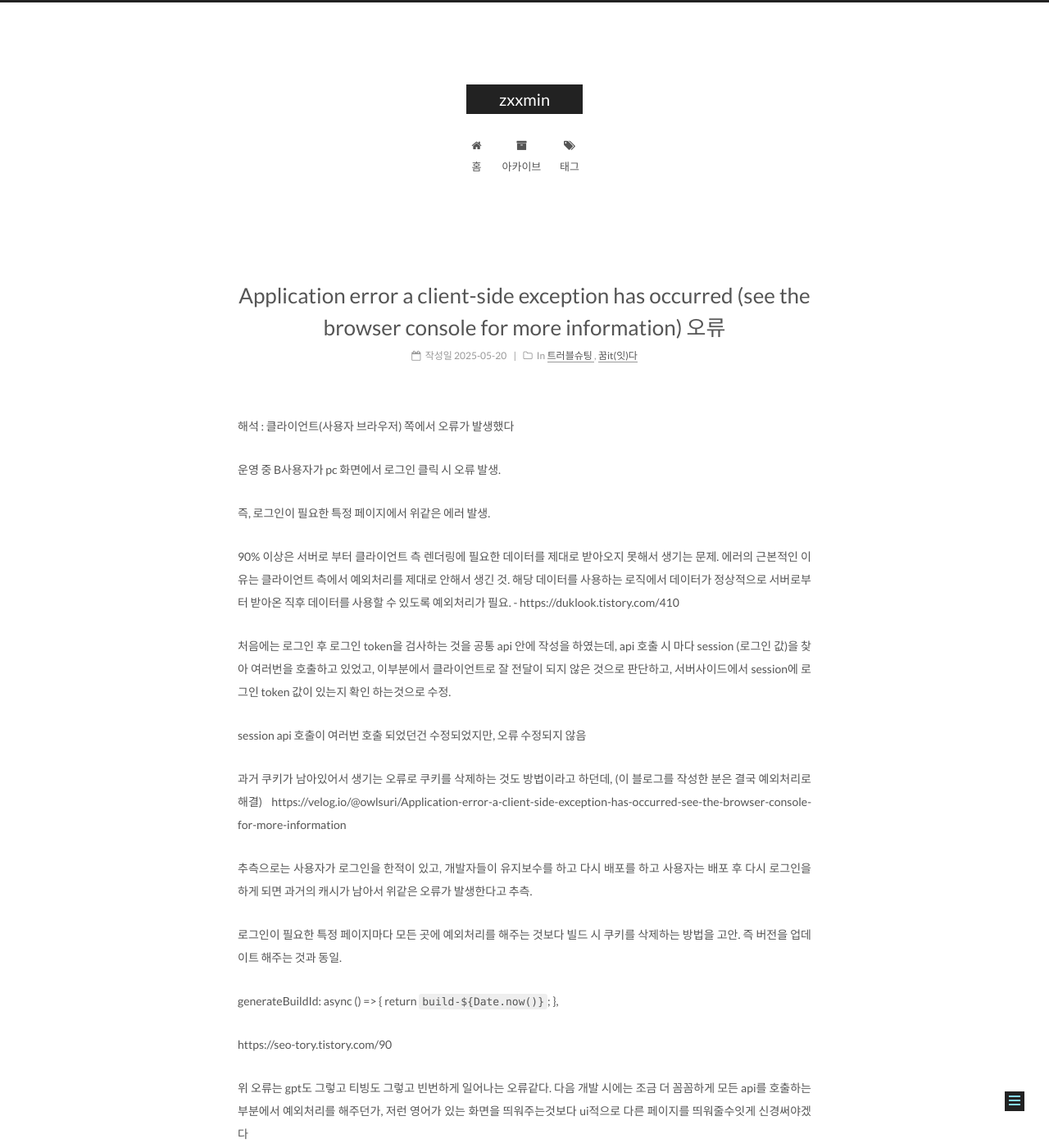
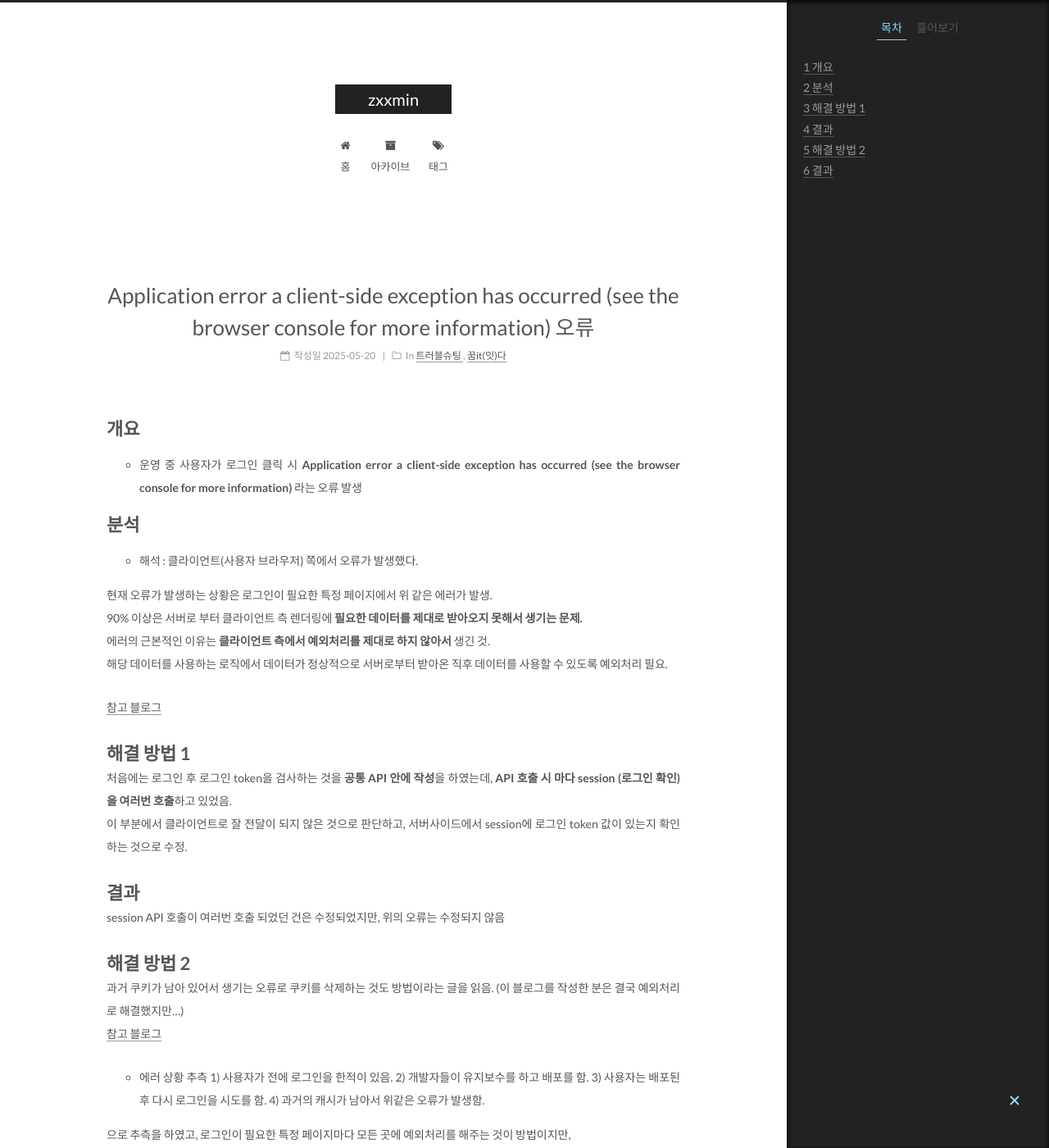
Before and after one commit to zxxmin/zxxmin.github.io, a Jekyll site: the page built from _posts/2025-05-20-gyeonggi-error.md, in a window 1280 px wide and 1400 px high. Shown: the whole window at 82% size. Built offline with Jekyll 4.4.1, drawn with Linux system fonts in a browser that asks for light colours; some of the changed text lies outside the part shown.

Commit message:
fix: 트러블슈팅 - 클라이언트 오류 정리

````diff
--- a/_posts/2025-05-20-gyeonggi-error.md
+++ b/_posts/2025-05-20-gyeonggi-error.md
@@ -9,42 +9,59 @@ tag:
   - 꿈it(잇)다
 ---
 
-해석 : 클라이언트(사용자 브라우저) 쪽에서 오류가 발생했다
+# 개요
+- 운영 중 사용자가 로그인 클릭 시 **Application error a client-side exception has occurred (see the browser console for more information)** 라는 오류 발생
 
-운영 중 B사용자가 pc 화면에서 로그인 클릭 시 오류 발생.
+# 분석
+- 해석 : 클라이언트(사용자 브라우저) 쪽에서 오류가 발생했다.
 
-즉, 로그인이 필요한 특정 페이지에서 위같은 에러 발생.
+현재 오류가 발생하는 상황은 로그인이 필요한 특정 페이지에서 위 같은 에러가 발생.<br/>
+90% 이상은 서버로 부터 클라이언트 측 렌더링에 **필요한 데이터를 제대로 받아오지 못해서 생기는 문제.**<br/>
+에러의 근본적인 이유는 **클라이언트 측에서 예외처리를 제대로 하지 않아서** 생긴 것.<br/>
+해당 데이터를 사용하는 로직에서 데이터가 정상적으로 서버로부터 받아온 직후 데이터를 사용할 수 있도록 예외처리 필요.
 
-90% 이상은 서버로 부터 클라이언트 측 렌더링에 필요한 데이터를 제대로 받아오지 못해서 생기는 문제.
-에러의 근본적인 이유는 클라이언트 측에서 예외처리를 제대로 안해서 생긴 것.
-해당 데이터를 사용하는 로직에서 데이터가 정상적으로 서버로부터 받아온 직후 데이터를 사용할 수 있도록 예외처리가 필요. - https://duklook.tistory.com/410
+[참고 블로그](https://duklook.tistory.com/410)
 
 
-처음에는 로그인 후 로그인 token을 검사하는 것을 공통 api 안에 작성을 하였는데, api 호출 시 마다 session (로그인 값)을 찾아 여러번을 호출하고 있었고, 이부분에서 클라이언트로 잘 전달이 되지 않은 것으로 판단하고, 서버사이드에서 session에 로그인 token 값이 있는지 확인 하는것으로 수정.
+# 해결 방법 1
+처음에는 로그인 후 로그인 token을 검사하는 것을 **공통 API 안에 작성**을 하였는데, **API 호출 시 마다 session (로그인 확인)을 여러번 호출**하고 있었음.<br/>
+이 부분에서 클라이언트로 잘 전달이 되지 않은 것으로 판단하고, 서버사이드에서 session에 로그인 token 값이 있는지 확인하는 것으로 수정.
 
+# 결과
+session API 호출이 여러번 호출 되었던 건은 수정되었지만, 위의 오류는 수정되지 않음
 
-session api 호출이 여러번 호출 되었던건 수정되었지만, 오류 수정되지 않음
+# 해결 방법 2
+과거 쿠키가 남아 있어서 생기는 오류로 쿠키를 삭제하는 것도 방법이라는 글을 읽음. (이 블로그를 작성한 분은 결국 예외처리로 해결했지만...)<br/>
+[참고 블로그](!https://velog.io/@owlsuri/Application-error-a-client-side-exception-has-occurred-see-the-browser-console-for-more-information)
 
+- 에러 상황 추측
+1) 사용자가 전에 로그인을 한적이 있음.
+2) 개발자들이 유지보수를 하고 배포를 함.
+3) 사용자는 배포된 후 다시 로그인을 시도를 함.
+4) 과거의 캐시가 남아서 위같은 오류가 발생함.
 
-과거 쿠키가 남아있어서 생기는 오류로 쿠키를 삭제하는 것도 방법이라고 하던데, (이 블로그를 작성한 분은 결국 예외처리로 해결)
-https://velog.io/@owlsuri/Application-error-a-client-side-exception-has-occurred-see-the-browser-console-for-more-information
+으로 추측을 하였고, 로그인이 필요한 특정 페이지마다 모든 곳에 예외처리를 해주는 것이 방법이지만,<br/>
+사용자를 위해 당장 해결할 수 있는 방법이 **빌드 시 쿠키를 삭제하는 방법**이 좋다고 생각. 즉, 버전을 업데이트 해주는 것과 동일한 방법을 찾음.
 
+next.config.mjs 파일에 config 안에 아래와 같이 작성.
+```javascript
+generateBuildId: async () => {
+    return `build-${Date.now()}`;
+}
+```
+[참고 블로그](https://seo-tory.tistory.com/90)
 
-추측으로는 사용자가 로그인을 한적이 있고, 개발자들이 유지보수를 하고 다시 배포를 하고 사용자는 배포 후 다시 로그인을 하게 되면 과거의 캐시가 남아서 위같은 오류가 발생한다고 추측.
+1차적 해결 후 로그인과 관련된 페이지에 API 호출 후 data가 없을 경우에 대한 예외처리를 확인해서 처리 중.
 
-로그인이 필요한 특정 페이지마다 모든 곳에 예외처리를 해주는 것보다 빌드 시 쿠키를 삭제하는 방법을 고안. 즉 버전을 업데이트 해주는 것과 동일.
+# 결과
+- 일시적인 조치 후 해당 계정에서 위와 같은 오류는 해결 되었다.
 
-generateBuildId: async () => {
-return `build-${Date.now()}`;
-},
+Application error a client-side exception 오류는 gpt도 그렇고 티빙도 그렇고 빈번하게 일어나는 오류같다.<br/>
+로그인을 위한 NextUs 라이브러리 사용 시 발생하는 오류라는 이야기도 있던데, 꼭 NextUs 라이브러리 때문인지는 확인이 필요할 것 같다.
 
+다음 개발 시에는 조금 더 꼼꼼하게 모든 API 호출하는 부분에서 예외처리를 해주던가,
+저런 영어가 있는 화면을 그대로 띄워주는 것 보다 UI 적으로 꾸며진 페이지를 띄워줄 수 있게 신경을 더 써야겠다고 생각했다.<br/>
+좋은 오류였다.
 
-https://seo-tory.tistory.com/90
-
-
-위 오류는 gpt도 그렇고 티빙도 그렇고 빈번하게 일어나는 오류같다.
-다음 개발 시에는 조금 더 꼼꼼하게 모든 api를 호출하는 부분에서 예외처리를 해주던가, 저런 영어가 있는 화면을 띄워주는것보다 ui적으로 다른 페이지를 띄워줄수잇게 신경써야겠다
-
-
-https://dung-beetle.tistory.com/189
-https://allis.tistory.com/26
+- [gpt 오류 참고 블로그](https://dung-beetle.tistory.com/189)
+- [티빙 오류 참고 블로그](https://allis.tistory.com/26)
````
Also changed, not shown: _backup/2025-05-20-preview.md (+5 -1 lines).
